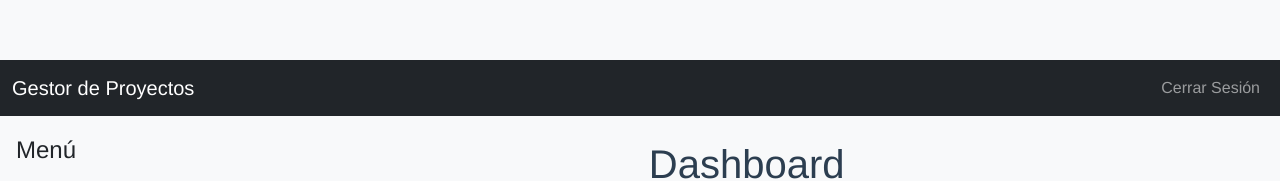
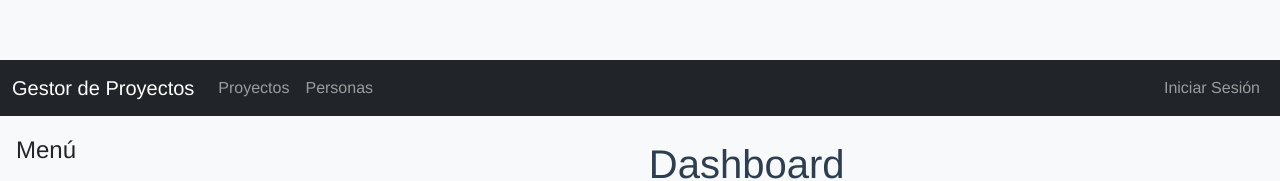
Before and after one commit to MicaelaOggero/ProyectoFinal, a Vue app in the folder Frontend/: page /dashboard in a window 1280 px wide. Shown: the top 181 px of the page. Built offline with nearby package versions, Linux system fonts and the light colour scheme; no server answers.

Commit message:
solucionar inicio de sesion y cierre

```diff
--- a/Frontend/src/components/Navbar.vue
+++ b/Frontend/src/components/Navbar.vue
@@ -1,14 +1,29 @@
 <template>
   <nav class="navbar navbar-expand-lg navbar-dark bg-dark">
     <div class="container-fluid">
-      <a class="navbar-brand" href="#">Gestor de Proyectos</a>
+      <router-link class="navbar-brand" to="/">Gestor de Proyectos</router-link>
       <button class="navbar-toggler" type="button" data-bs-toggle="collapse" data-bs-target="#navbarNav" aria-controls="navbarNav" aria-expanded="false" aria-label="Toggle navigation">
         <span class="navbar-toggler-icon"></span>
       </button>
       <div class="collapse navbar-collapse" id="navbarNav">
+        <ul class="navbar-nav me-auto">
+          <li class="nav-item">
+            <router-link class="nav-link" to="/proyectos">Proyectos</router-link>
+          </li>
+          <li class="nav-item">
+            <router-link class="nav-link" to="/personas">Personas</router-link>
+          </li>
+        </ul>
         <ul class="navbar-nav ms-auto">
+          <li v-if="currentUser" class="nav-item">
+            <span class="navbar-text text-light me-3">
+              {{ currentUser.nombre }} {{ currentUser.apellido }}
+              <span class="badge bg-info ms-1">{{ currentUser.rol }}</span>
+            </span>
+          </li>
           <li class="nav-item">
-            <a class="nav-link" href="#" @click.prevent="logout">Cerrar Sesión</a>
+            <a v-if="currentUser" class="nav-link" href="#" @click.prevent="handleLogout">Cerrar Sesión</a>
+            <router-link v-else class="nav-link" to="/login">Iniciar Sesión</router-link>
           </li>
         </ul>
       </div>
@@ -17,12 +32,37 @@
 </template>
 
 <script>
+import AuthService from '@/services/auth.service.js';
+
 export default {
   name: 'NavbarComponent',
+  data() {
+    return {
+      currentUser: null
+    };
+  },
+  async mounted() {
+    await this.checkUserSession();
+  },
   methods: {
-    logout() {
-      // Redirigir al login
-      this.$router.push('/login');
+    async checkUserSession() {
+      try {
+        this.currentUser = await AuthService.checkSession();
+      } catch (error) {
+        console.error('Error verificando sesión:', error);
+        this.currentUser = null;
+      }
+    },
+    async handleLogout() {
+      try {
+        await AuthService.logout();
+        this.currentUser = null;
+        this.$router.push('/login');
+      } catch (error) {
+        console.error('Error al cerrar sesión:', error);
+        // Redirigir al login de todas formas
+        this.$router.push('/login');
+      }
     }
   }
 }
--- a/Frontend/src/views/Proyectos.vue
+++ b/Frontend/src/views/Proyectos.vue
@@ -1,21 +1,14 @@
 <template>
   <div class="container-fluid">
-    <!-- Barra de navegación con información de usuario -->
+    <!-- Encabezado de página -->
     <div class="d-flex justify-content-between align-items-center mt-3 mb-4">
       <h1>Gestión de Proyectos</h1>
       <div class="d-flex align-items-center gap-3">
-        <div v-if="currentUser" class="text-muted">
-          Bienvenido, {{ currentUser.nombre }} {{ currentUser.apellido }}
-          <span class="badge bg-info ms-1">{{ currentUser.rol }}</span>
-        </div>
-        <button v-if="!currentUser" class="btn btn-outline-primary" @click="showLoginModal">
-          Iniciar Sesión
-        </button>
         <button v-if="currentUser && isUserAdmin" class="btn btn-primary" @click="openCreateModal">
           Crear Nuevo Proyecto
         </button>
-        <button v-if="currentUser" class="btn btn-outline-secondary" @click="handleLogout">
-          Cerrar Sesión
+        <button v-if="!currentUser" class="btn btn-outline-primary" @click="showLoginModal">
+          Iniciar Sesión
         </button>
       </div>
     </div>
@@ -223,16 +216,6 @@ export default {
       this.showAlert('¡Sesión iniciada correctamente!', 'alert-success');
       this.loadProjects();
     },
-    async handleLogout() {
-      try {
-        await AuthService.logout();
-        this.currentUser = null;
-        this.projects = [];
-        this.showAlert('Sesión cerrada correctamente', 'alert-info');
-      } catch (error) {
-        console.error('Error al cerrar sesión:', error);
-      }
-    },
     // --- Métodos de Alertas ---
     showAlert(message, className) {
       this.alertMessage = message;
```
